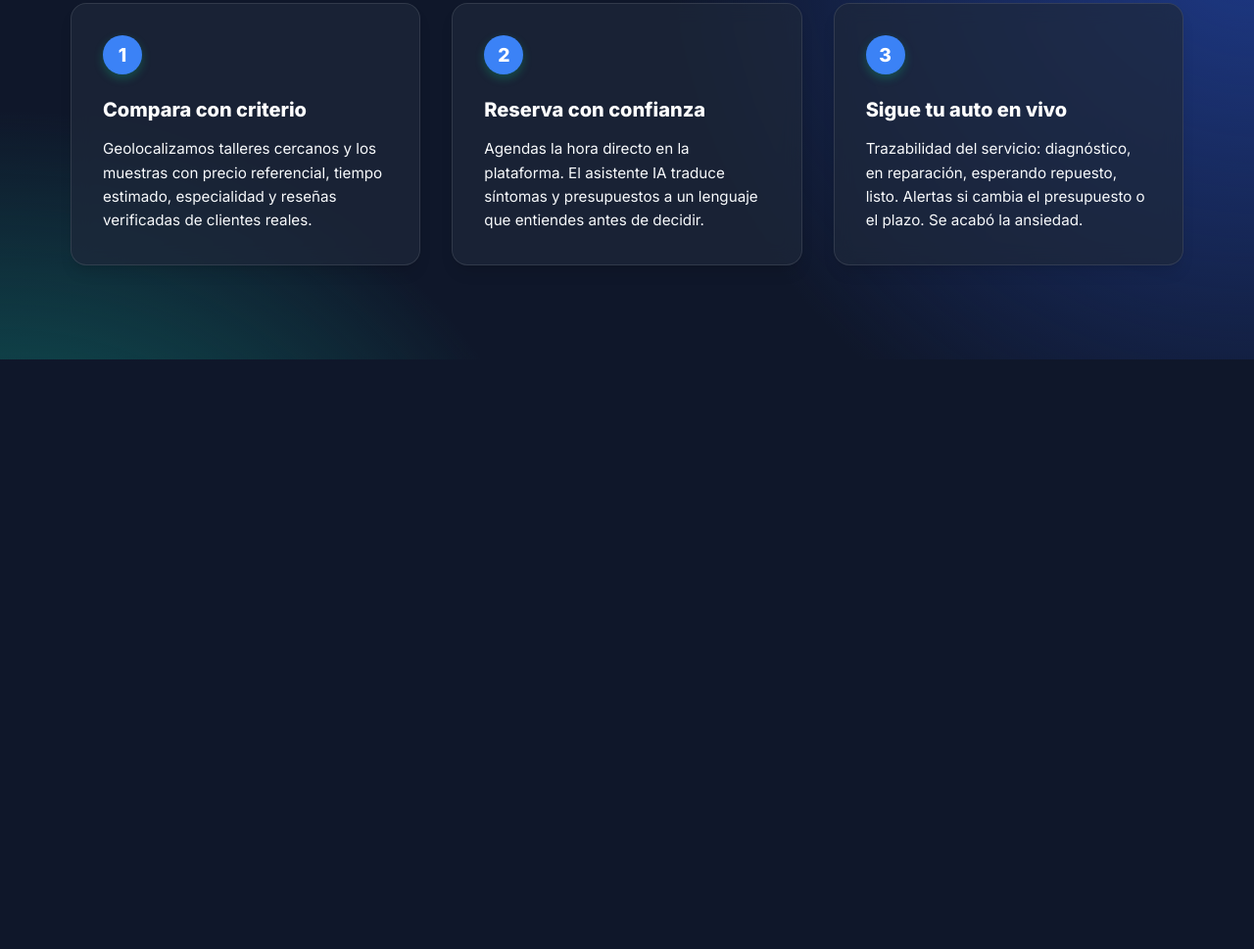
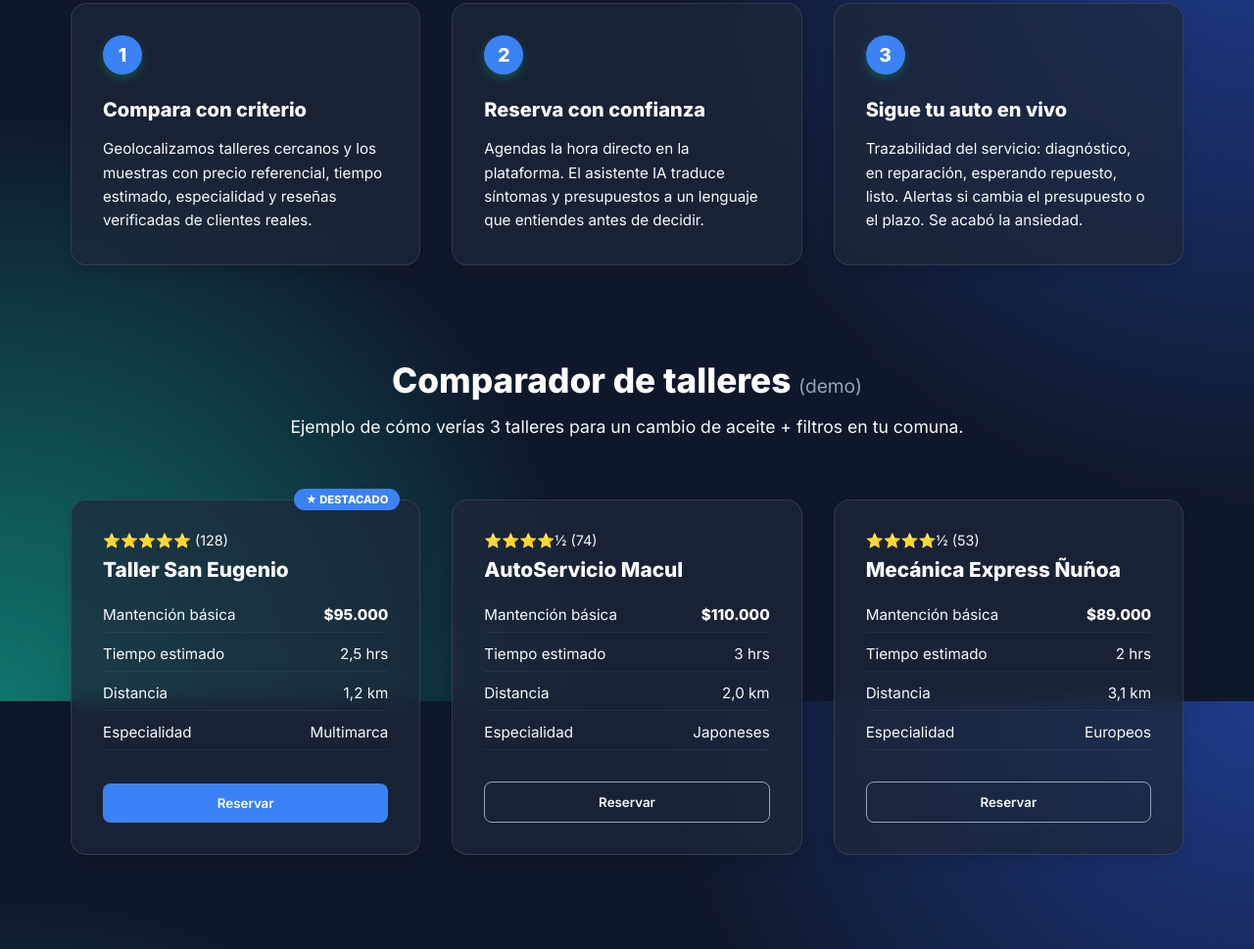
Before and after one commit to BenjaLagos107/TallerSeguro, a website built with Vite: page index.html in a window 1280 px wide. Shown: the part 1684-2653 px from the top of the page at 98% size. Before the commit the page ends 2051 px from the top, so only its background shows below. Built offline with nearby package versions, Linux system fonts and the light colour scheme; no server answers.

Commit message:
UI: Add workshop comparison demo section based on mockup

```diff
--- a/index.html
+++ b/index.html
@@ -129,6 +129,58 @@
                         <div class="step-number">3</div>
                         <h3>Sigue tu auto en vivo</h3>
                         <p class="text-muted">Trazabilidad del servicio: diagnóstico, en reparación, esperando repuesto, listo. Alertas si cambia el presupuesto o el plazo. Se acabó la ansiedad.</p>
+                    </div>
+                </div>
+            </div>
+
+            <!-- 1.4 DEMO COMPARADOR SECTION -->
+            <div class="demo-content" style="margin-top: 6rem; width: 100%; max-width: 1200px;">
+                <div class="demo-header" style="text-align: center; margin-bottom: 4rem;">
+                    <h2 style="font-size: 2.2rem; font-weight: 800; margin-bottom: 1rem; color: #ffffff;">Comparador de talleres <span style="font-size: 1.2rem; font-weight: normal; color: var(--text-muted);">(demo)</span></h2>
+                    <p class="text-muted" style="font-size: 1.1rem; max-width: 700px; margin: 0 auto;">
+                        Ejemplo de cómo verías 3 talleres para un cambio de aceite + filtros en tu comuna.
+                    </p>
+                </div>
+
+                <div class="demo-grid">
+                    <!-- Taller 1: Destacado -->
+                    <div class="card demo-card highlighted-card">
+                        <div class="card-badge">★ DESTACADO</div>
+                        <div class="card-stars">⭐⭐⭐⭐⭐ <span class="text-muted">(128)</span></div>
+                        <h3 class="demo-taller-title">Taller San Eugenio</h3>
+                        <div class="demo-details">
+                            <div class="demo-row"><span class="text-muted">Mantención básica</span> <strong>$95.000</strong></div>
+                            <div class="demo-row"><span class="text-muted">Tiempo estimado</span> <span>2,5 hrs</span></div>
+                            <div class="demo-row"><span class="text-muted">Distancia</span> <span>1,2 km</span></div>
+                            <div class="demo-row"><span class="text-muted">Especialidad</span> <span>Multimarca</span></div>
+                        </div>
+                        <button class="btn btn-primary demo-btn">Reservar</button>
+                    </div>
+
+                    <!-- Taller 2 -->
+                    <div class="card demo-card">
+                        <div class="card-stars">⭐⭐⭐⭐½ <span class="text-muted">(74)</span></div>
+                        <h3 class="demo-taller-title">AutoServicio Macul</h3>
+                        <div class="demo-details">
+                            <div class="demo-row"><span class="text-muted">Mantención básica</span> <strong>$110.000</strong></div>
+                            <div class="demo-row"><span class="text-muted">Tiempo estimado</span> <span>3 hrs</span></div>
+                            <div class="demo-row"><span class="text-muted">Distancia</span> <span>2,0 km</span></div>
+                            <div class="demo-row"><span class="text-muted">Especialidad</span> <span>Japoneses</span></div>
+                        </div>
+                        <button class="btn btn-secondary demo-btn">Reservar</button>
+                    </div>
+
+                    <!-- Taller 3 -->
+                    <div class="card demo-card">
+                        <div class="card-stars">⭐⭐⭐⭐½ <span class="text-muted">(53)</span></div>
+                        <h3 class="demo-taller-title">Mecánica Express Ñuñoa</h3>
+                        <div class="demo-details">
+                            <div class="demo-row"><span class="text-muted">Mantención básica</span> <strong>$89.000</strong></div>
+                            <div class="demo-row"><span class="text-muted">Tiempo estimado</span> <span>2 hrs</span></div>
+                            <div class="demo-row"><span class="text-muted">Distancia</span> <span>3,1 km</span></div>
+                            <div class="demo-row"><span class="text-muted">Especialidad</span> <span>Europeos</span></div>
+                        </div>
+                        <button class="btn btn-secondary demo-btn">Reservar</button>
                     </div>
                 </div>
             </div>
--- a/style.css
+++ b/style.css
@@ -361,6 +361,84 @@ body {
   }
 }
 
+/* DEMO COMPARADOR SECTION */
+.demo-grid {
+  display: grid;
+  grid-template-columns: repeat(3, 1fr);
+  gap: 2rem;
+}
+
+.demo-card {
+  position: relative;
+  padding: 2.5rem 2rem 2rem 2rem;
+  display: flex;
+  flex-direction: column;
+  border-radius: 1rem;
+}
+
+.highlighted-card {
+  border: 2px solid var(--primary-color);
+  box-shadow: 0 0 15px rgba(16, 185, 129, 0.15);
+}
+
+.card-badge {
+  position: absolute;
+  top: -12px;
+  right: 20px;
+  background-color: var(--primary-color);
+  color: white;
+  padding: 0.25rem 0.75rem;
+  border-radius: 9999px;
+  font-size: 0.7rem;
+  font-weight: 800;
+  text-transform: uppercase;
+}
+
+.card-stars {
+  font-size: 0.9rem;
+  margin-bottom: 0.5rem;
+}
+
+.demo-taller-title {
+  font-size: 1.3rem;
+  font-weight: 800;
+  color: #ffffff;
+  margin-bottom: 1.5rem;
+}
+
+.demo-details {
+  display: flex;
+  flex-direction: column;
+  gap: 0.75rem;
+  margin-bottom: 2rem;
+  flex-grow: 1;
+}
+
+.demo-row {
+  display: flex;
+  justify-content: space-between;
+  align-items: center;
+  font-size: 0.95rem;
+  border-bottom: 1px solid rgba(255, 255, 255, 0.05);
+  padding-bottom: 0.5rem;
+  color: var(--text-light);
+}
+
+.demo-row strong {
+  color: #ffffff;
+}
+
+.demo-btn {
+  width: 100%;
+  padding: 0.75rem;
+}
+
+@media (max-width: 768px) {
+  .demo-grid {
+    grid-template-columns: 1fr;
+  }
+}
+
 /* CARDS */
 .card {
   background: var(--card-bg);
```
